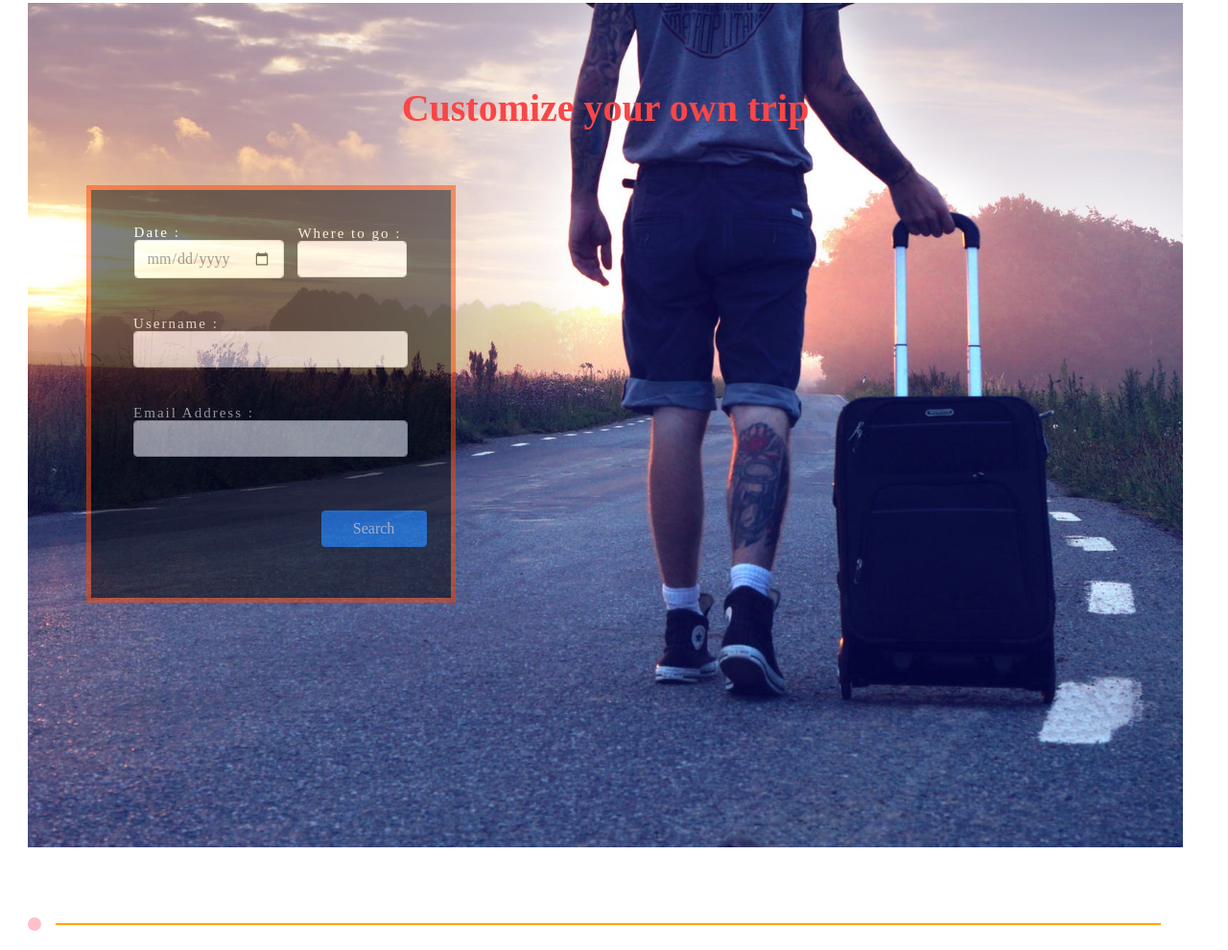
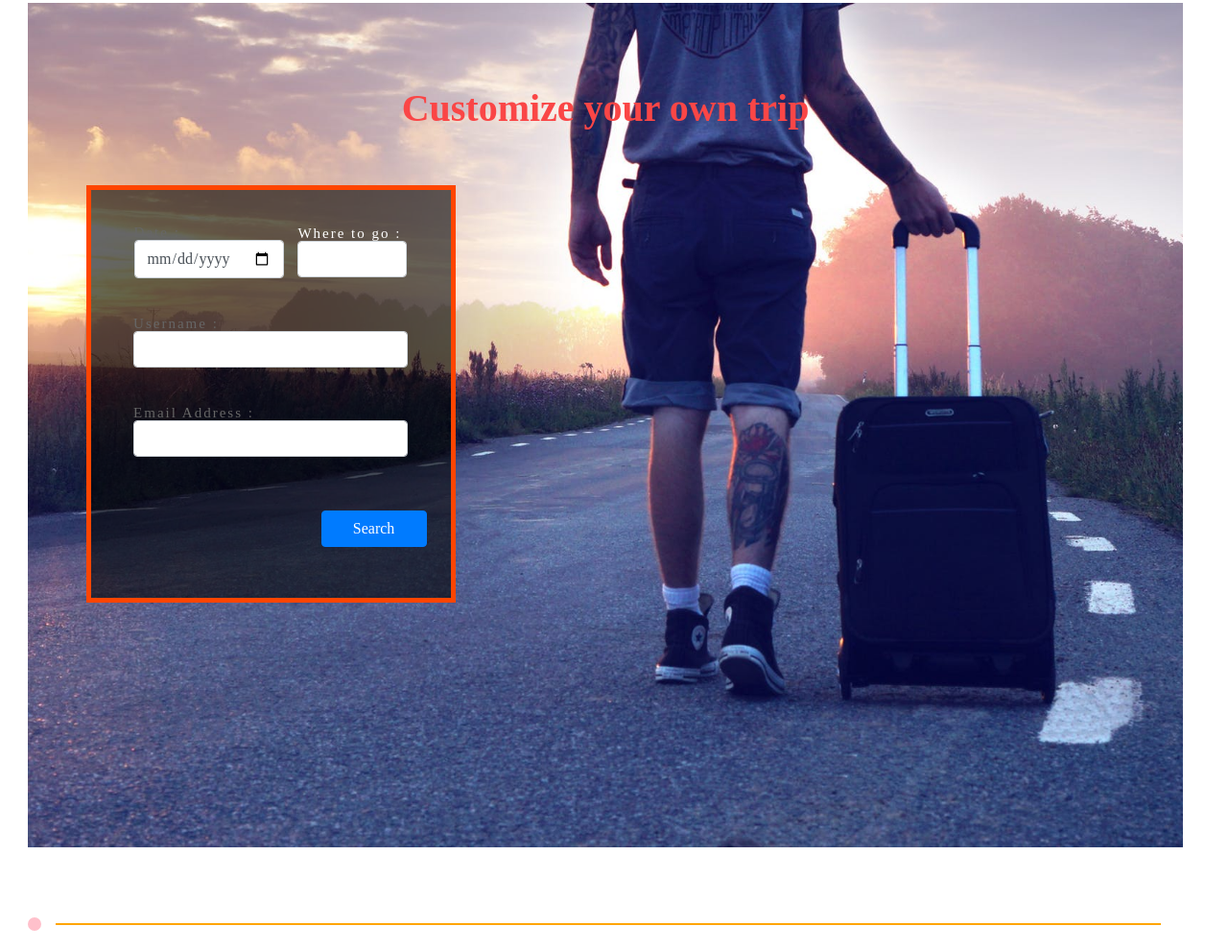
Before and after one commit to EricChang159/RWD-practice, a plain HTML site: page index.html in a window 1280 px wide. Shown: the part 957-1947 px from the top of the page at 96% size. Drawn offline with nearby package versions, Linux system fonts and the light colour scheme.

Commit message:
fix black cover

```diff
--- a/css/page-two.scss
+++ b/css/page-two.scss
@@ -11,17 +11,29 @@
     position:relative;
     bottom:10px;
     top:10px;
-    // height:90vh;
     left:5%;
     border:5px solid orangered;
     padding:25px;
     width:325px;
-    // min-width:200px;
     height:375px;
-    // border-radius: 40%;
-    background: black;
-    opacity: .5;
+    z-index:10;
+    // background: black;
+    // opacity: .5;
+    .black-cover{
+        position: absolute;
+        background:black;
+        opacity: 0.6;
+        // bottom:10px;
+        top:0;
+        left:0;
+        // border:5px solid orangered;
+        padding:25px;
+        width:325px;
+        height:375px;
+        z-index:0
+    }
     input{
+        position: relative;
         display:block;
         width:80%;
         margin:0;
@@ -30,6 +42,9 @@
         color:white;
         letter-spacing: 2px;
         font-size: 15px;
+    }
+    .btn{
+        position: relative;
     }
 }
 .content{
--- a/index.html
+++ b/index.html
@@ -73,6 +73,7 @@
                     <div class="to-firstPage">▲</div>
                 <div class="manage-plan">
                     <!-- <form> -->
+                        <div class="black-cover"></div>
                         <div class="form-group Date">
                             <lable for="inputDate">Date :</lable>
                             <input type="date" class="form-control mb-3 inline" id="inputDate" >
```
Also changed, not shown: css/page-two.css, 1 other file.
